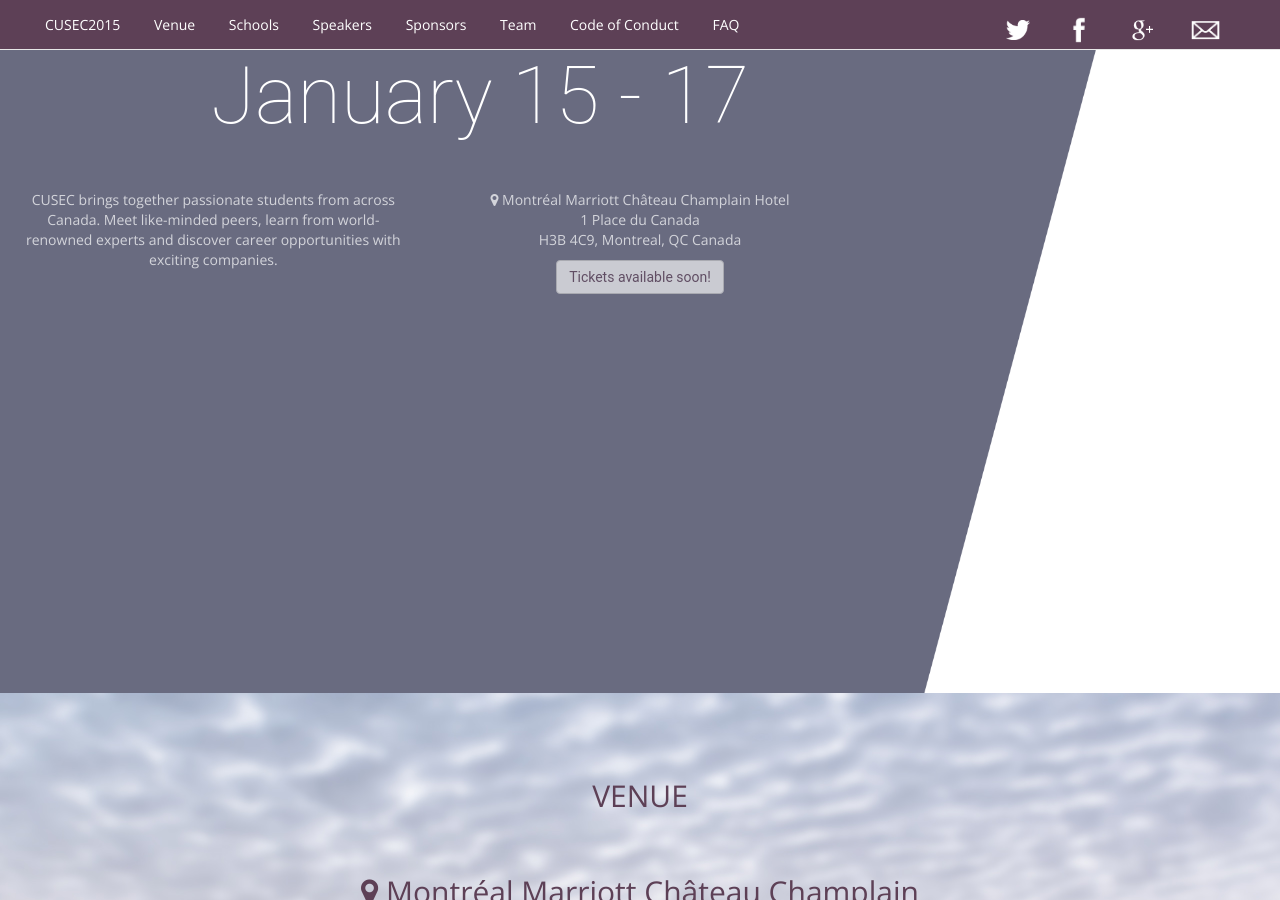
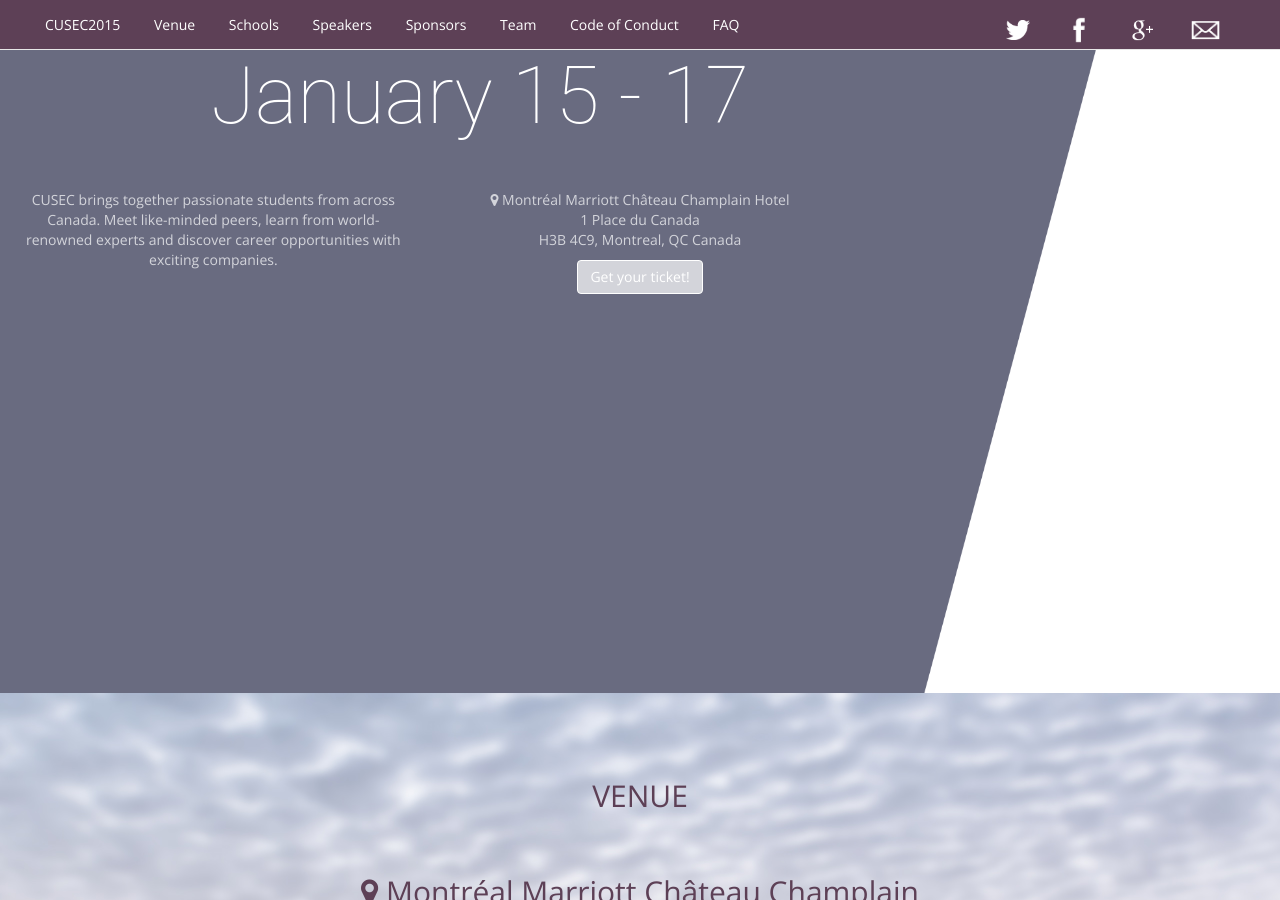
Before and after one commit to dkua/katdrobnjakovic.github.io, a Jekyll site: the page index.html, which Jekyll copies as it is, in a window 1280 px wide and 900 px high, scrolled down 257 px. Built offline with Jekyll 4.4.1, drawn with Linux system fonts in a browser that asks for light colours; a script that is not in the unit is left out; some of the changed text lies outside the part shown.

Commit message:
Added ticket button

```diff
--- a/css/cover.css
+++ b/css/cover.css
@@ -32,7 +32,7 @@
 .btn-default:focus {
   color: #5D4056;
   text-shadow: none; /* Prevent inheritence from `body` */
-  background-color: #696B80;
+  background-color: #D3D4DA;
   border: 1px solid #fff;
 }
 
--- a/index.html
+++ b/index.html
@@ -27,6 +27,9 @@
 
     <!-- IE10 viewport hack for Surface/desktop Windows 8 bug -->
     <script src="js/ie10-viewport-bug-workaround.js"></script>
+
+    <!-- tickets -->
+    <script type="text/javascript" src="https://guestlistapp.com/javascripts/guestlist-embed.js"></script>
 
 
 
@@ -93,8 +96,8 @@
                         1 Place du Canada <br/>
                         H3B 4C9, Montreal, QC Canada</p>
 
-                    <p class="subtext">
-                        <button disabled="disabled" class="btn btn-default">Tickets available soon!</button>
+                    <p>
+                        <button class="btn btn-default"><a class="guestlist-event-288732" href="#">Get your ticket! </a></button>
                     </p>
                 </div>
                 <br/>
@@ -126,7 +129,7 @@
 
                     </div>
                     <div class="h3 col-md-6 col-md-offset-3 text-center date">
-                        <button  disabled="disabled" class="btn btn-default">Tickets available soon!</button>
+                         <button class="btn btn-default"><a class="guestlist-event-288732" href="#">Get your ticket! </a></button>
                     </div>
                 </div>
 
```
Also changed, not shown: 3 other files.
